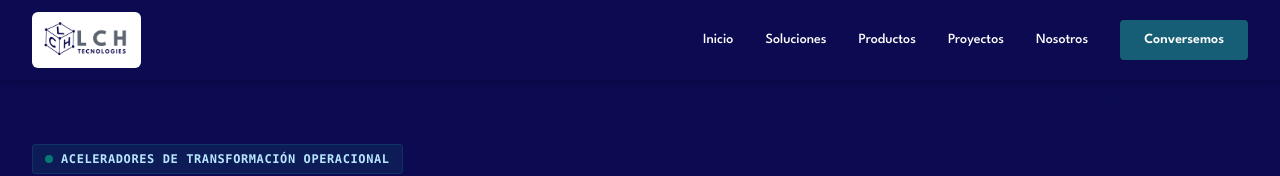
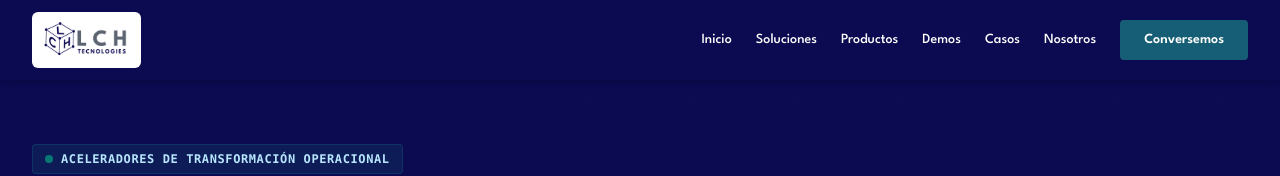
Before and after one commit to BernydotJar/LCH-Technologies, a React (Vite) app: page / in a window 1280 px wide. Shown: the top 176 px of the page. Built offline with nearby package versions, Linux system fonts and the light colour scheme.

Commit message:
feat: distinguish demos from cases in navigation

```diff
--- a/src/components/Header.tsx
+++ b/src/components/Header.tsx
@@ -10,7 +10,8 @@ export const Header = () => {
     { name: 'Inicio', href: '#inicio' },
     { name: 'Soluciones', href: '#soluciones' },
     { name: 'Productos', href: '#productos' },
-    { name: 'Proyectos', href: '#productos-reales' },
+    { name: 'Demos', href: '#productos-reales' },
+    { name: 'Casos', href: '#casos-resueltos' },
     { name: 'Nosotros', href: '#nosotros' },
   ];
 
@@ -30,7 +31,7 @@ export const Header = () => {
         </a>
 
         {/* Desktop Nav */}
-        <nav className="hidden md:flex items-center gap-8">
+        <nav className="hidden md:flex items-center gap-6">
           {navLinks.map((link) => (
             <a
               key={link.name}
```
